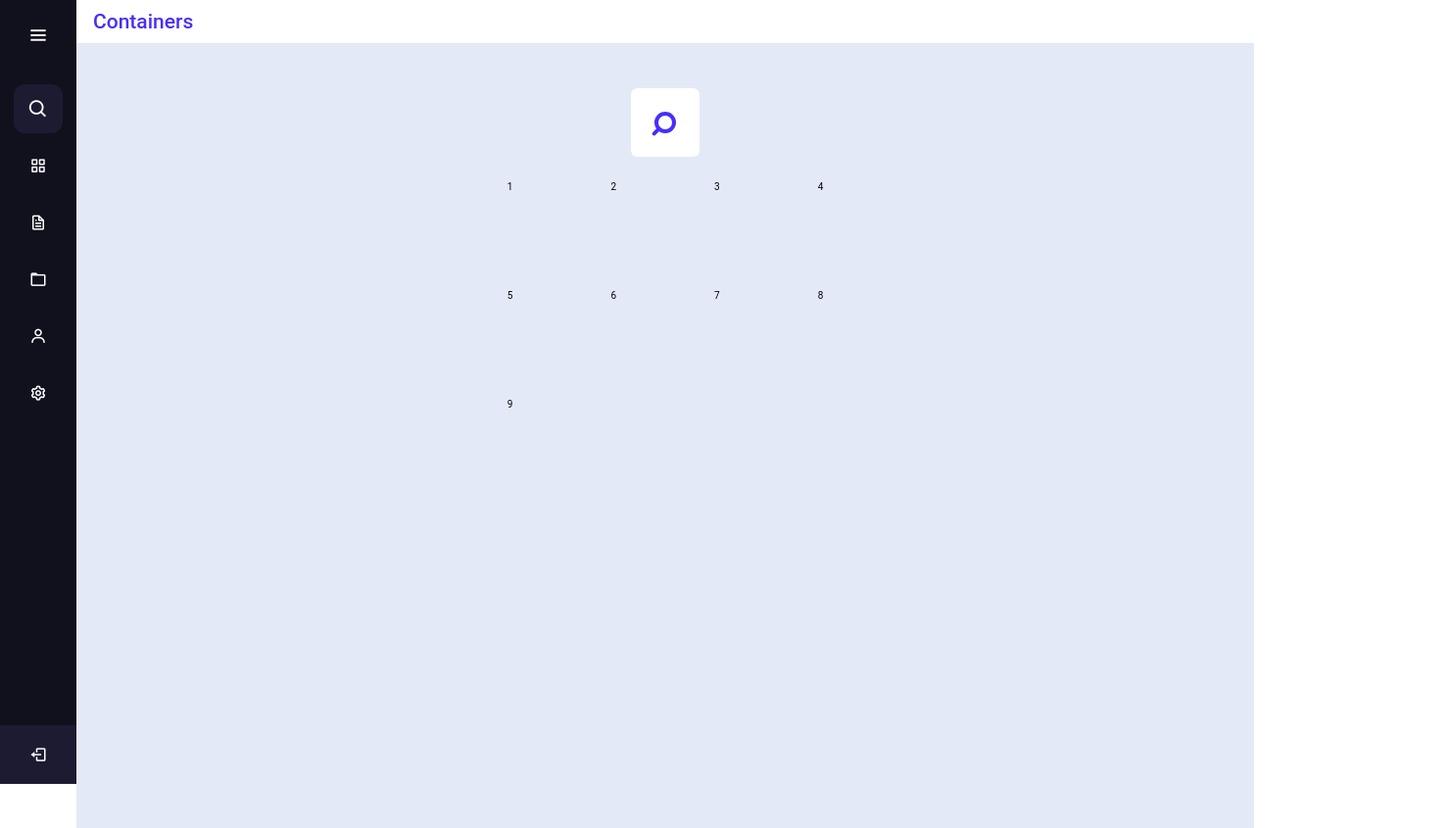
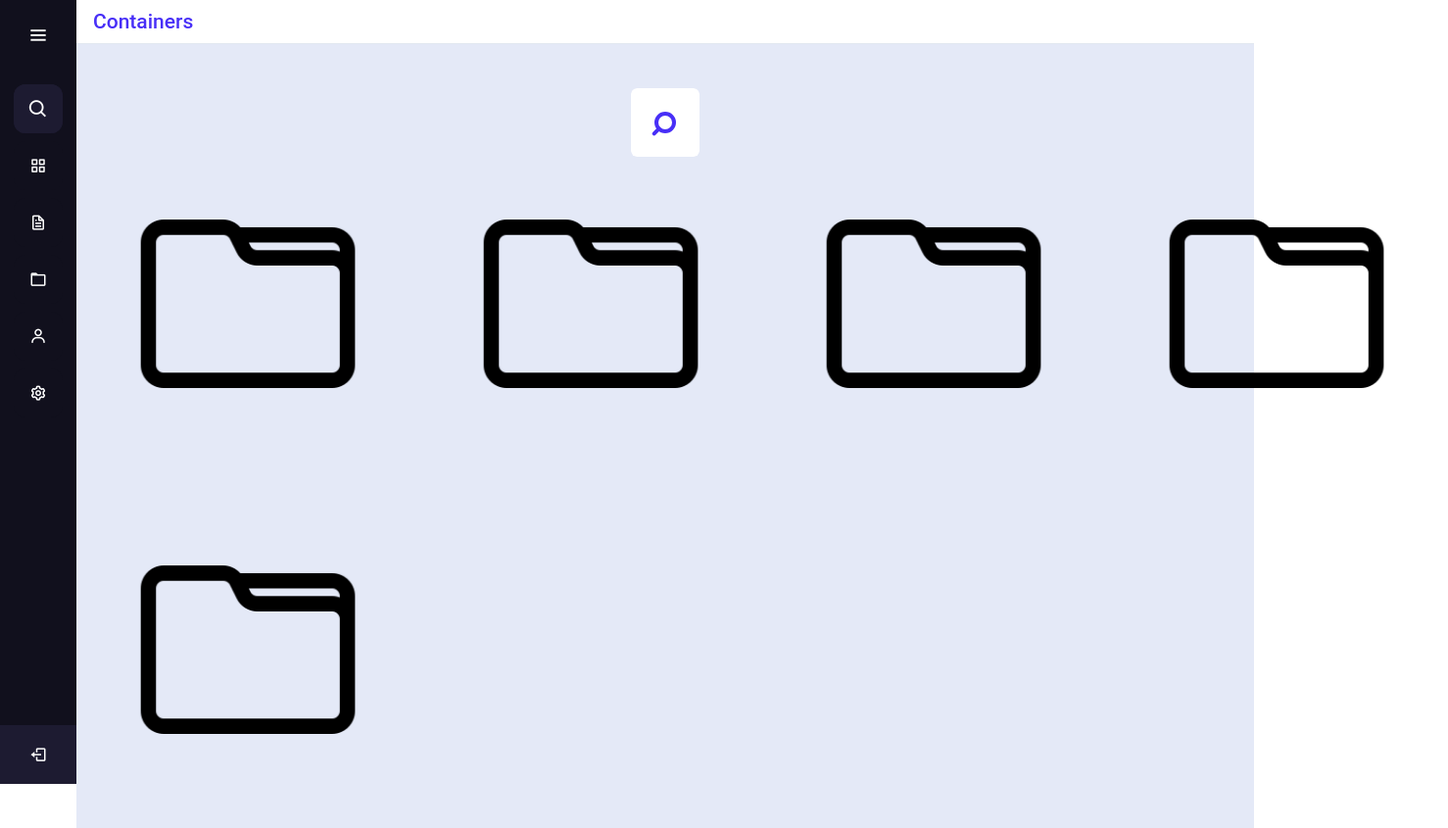
Before and after one commit to RevanthSallangula/SkillContainer, a plain HTML site: page dashboard/dashboard.html in a window 1280 px wide. Both pictures are taken after a click on the link "Containers". Shown: the whole page at 98% size, 1478 px wide, since content can reach past the window. Drawn offline with nearby package versions, Linux system fonts and the light colour scheme.

Commit message:
container pop up setup

```diff
--- a/dashboard/dashboard.html
+++ b/dashboard/dashboard.html
@@ -136,11 +136,6 @@
           <span class="close" onclick="searchToggle(this, event);"></span>
         </div>
         <div id="certificate-grid" class="grid-container">
-          <div class="item item-2">
-            <button onclick="window.open('/dashboard/images/certificateDetailed.jpg')">
-            <img class="grid-image" src="images/certificate.png" alt="">
-            </button>
-          </div>
         </div>
       </div>
       <!-- <div class="home-containers">
@@ -176,16 +171,7 @@
           </div>
           <span class="close" onclick="searchToggle(this, event);"></span>
         </div>
-        <div class="grid-container">
-          <div class="item item-1">1</div>
-          <div class="item item-2">2</div>
-          <div class="item item-3">3</div>
-          <div class="item item-4">4</div>
-          <div class="item item-5">5</div>
-          <div class="item item-6">6</div>
-          <div class="item item-7">7</div>
-          <div class="item item-8">8</div>
-          <div class="item item-9">9</div>
+        <div id="container-grid" class="grid-container">
         </div>
       </div>
       <div class="home-user">User</div>
--- a/dashboard/dbhome.js
+++ b/dashboard/dbhome.js
@@ -13,8 +13,8 @@ const btnUser = document.querySelector(".navlist-btn-user");
 const btnCertificates = document.querySelector(".navlist-btn-certificates");
 const btnContainers = document.querySelector(".navlist-btn-containers");
 const btnSettings = document.querySelector(".navlist-btn-settings");
-const certificateGrid=document.querySelector("#certificate-grid")
-
+const certificateGrid=document.querySelector("#certificate-grid");
+const containerGrid=document.querySelector("#container-grid");
 //changing menu buttons
 function menuBtnChange() {
   if (sidebar.classList.contains("open")) {
@@ -77,7 +77,12 @@ function searchToggle(obj, evt) {
 }
 // Array to hold certificate elements
 certificateElements = [12,37,3478,238,11];
+containerElements = [12,37,3478,238,11];
 
 for (i of certificateElements){
   certificateGrid.insertAdjacentHTML("beforeEnd",`<div class=\'item item-${i}\'><button onclick="window.open('/dashboard/images/certificateDetailed.jpg')"><img class="grid-image" src="images/certificate.png" alt=""></button></div>`)
 }
+
+for (i of containerElements){
+  containerGrid.insertAdjacentHTML("beforeEnd",`<div class=\'item item-${i}\'><button onclick="window.open('/dashboard/images/certificateDetailed.jpg')"><img class="grid-image" src="images/container.png" alt=""></button></div>`)
+}
```
Also changed, not shown: dashboard/images/container.png (added), dashboard/images/containers.jpg (deleted).
